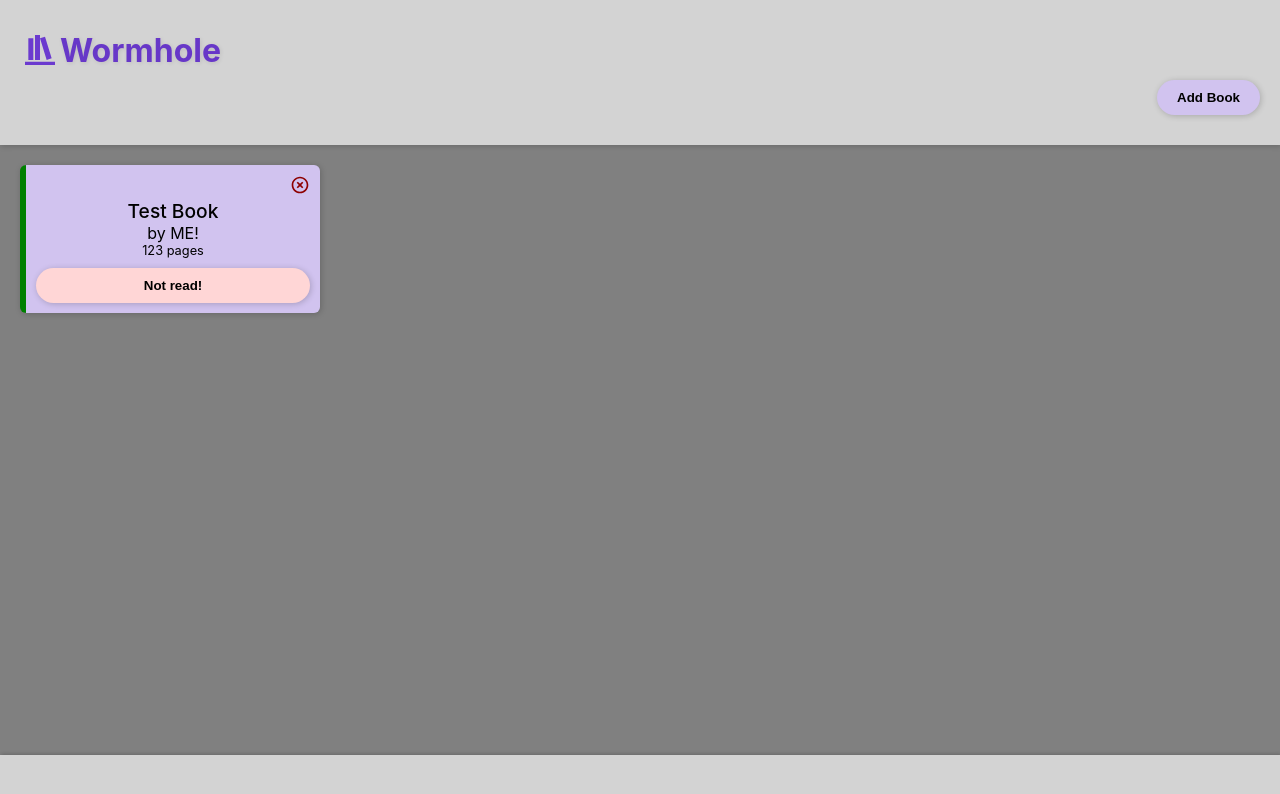
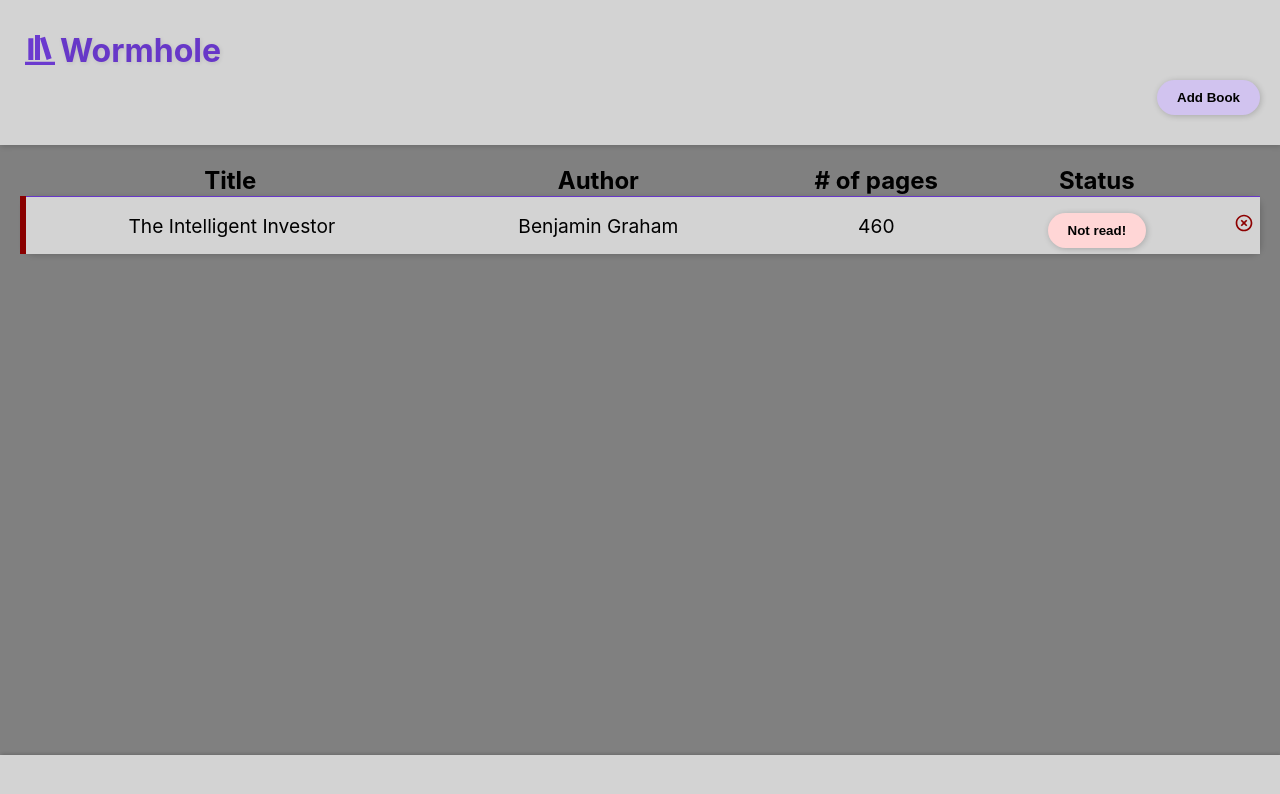
Before and after one commit to jcampbell57/odin-library, a plain HTML site: page index.html in a window 1280 px wide. Both pictures are taken after a click on the button "Not read!". Drawn offline with Linux system fonts and the light colour scheme.

Commit message:
conversion from grid/card to table/row

```diff
--- a/index.html
+++ b/index.html
@@ -22,15 +22,26 @@
         </div>
 
         <div class="content">
-            <div class="cardContainer">
-                <div class="card" id="notRead">
-                    <div class="closeContainer"><img src="assets/delete.svg" alt="delete" id="removeCard"></div>
-                    <span class="bookTitle">Test Book</span>
-                    <span class="bookAuthor">by ME!</span>
-                    <span class="bookPages">123 pages</span>
-                    <button class="bookStatusBtn" id="notRead">Not read!</button>
-                </div>
-            </div>
+            <table>
+                <thead>
+                    <tr>
+                        <th>Title</th>
+                        <th>Author</th>
+                        <th># of pages</th>
+                        <th>Status</th>
+                        <th></th>
+                    </tr>
+                </thead>
+                <tbody id="booklist">
+                    <tr id="notRead">
+                        <td class="bookTitle">The Intelligent Investor</td>
+                        <td class="bookAuthor">Benjamin Graham</td>
+                        <td class="bookPages">460</td>
+                        <td><button class="bookStatusBtn" id="notRead">Not read!</button></td>
+                        <td><div class="closeContainer"><img src="assets/delete.svg" alt="delete" id="removeRow"></div></td>
+                    </tr>
+                </tbody>
+            </table>
         </div>
 
         <div class="popup" id="noNewBook">
@@ -66,14 +77,6 @@
                                    placeholder="460">
                         </div>
 
-                        <div class="formRow">
-                            <label for="bookStatus"><span class="formLabel">Have you read this book?</span></label>
-                            <input type="dropdown"
-                                   id="bookStatus"
-                                   name="bookStatus"
-                                   placeholder="Not read!">
-                        </div>
-
                         <button id="submitBookBtn">Add Book</button>
 
                     </fieldset>
--- a/javascript.js
+++ b/javascript.js
@@ -1,24 +1,35 @@
 // page elements
 const addBookBtn = document.querySelector('.addBookBtn');
 const submitBookBtn = document.getElementById('submitBookBtn');
+
 const bookStatusBtn = document.querySelectorAll('.bookStatusBtn');
-
-const cardContainer = document.querySelector('.cardContainer')
-const card = document.querySelector('.card');
-const removeCard = document.querySelectorAll('#removeCard');
+const removeRow = document.querySelectorAll('#removeRow');
 
 const popup = document.querySelector('.popup');
 const closePopup = document.getElementById('closePopup');
+
 const bookTitle = document.getElementById('bookTitle');
 const bookAuthor = document.getElementById('bookAuthor');
 const bookPages = document.getElementById('bookPages');
 const bookStatus = document.getElementById('bookStatus');
 
 // library array
-let myLibrary = [];
+let myLibrary = [
+    // adding the placeholder books below breaks the book constructor
+    // {
+    //     title: 'The Intelligent Investor',
+    //     author: 'Benjamin Graham',
+    //     pages: '460',
+    // },
+    // {
+    //     title: 'A Random Walk Down Wall St',
+    //     author: 'Burton Malkiel',
+    //     pages: '464',
+    // },
+];
 
 // object constructor for new book
-function book(title, author, pages, read) {
+function book (title, author, pages, read) {
     this.title = title
     this.author = author
     this.pages = pages
@@ -58,14 +69,24 @@ closePopup.addEventListener('click', () => {
 
 // submit book
 submitBookBtn.addEventListener('click', (e) => {
+    e.preventDefault();
+    popup.id = 'noNewBook';
+    addCard();
 
-    e.preventDefault();
-    console.log(bookTitle.value);
-    console.log(bookAuthor.value);
-    console.log(bookPages.value);
-    console.log(bookStatus.value);
-    popup.id = 'noNewBook';
+    // for debugging
+    // console.log(bookTitle.value);
+    // console.log(bookAuthor.value);
+    // console.log(bookPages.value);
+})
 
+
+
+// add book / row
+
+
+
+// add book / card
+function addCard() {
     // create new card
     const newCard = document.createElement('div');
     newCard.setAttribute('class', 'card');
@@ -79,15 +100,15 @@ submitBookBtn.addEventListener('click', (e) => {
 
     const newBookTitle = document.createElement('span');
     newBookTitle.setAttribute('class', 'bookTitle');
-    newBookTitle.textContent = 'by ' + bookTitle.value;
+    newBookTitle.textContent = bookTitle.value;
 
     const newBookAuthor = document.createElement('span');
     newBookAuthor.setAttribute('class', 'bookAuthor');
-    newBookAuthor.textContent = bookAuthor.value;
+    newBookAuthor.textContent = 'by ' + bookAuthor.value;
 
     const newBookPages = document.createElement('span');
     newBookPages.setAttribute('class', 'bookPages');
-    newBookPages.textContent = bookPages.value = 'pages';
+    newBookPages.textContent = bookPages.value + 'pages';
 
     const newBookStatus = document.createElement('button');
     newBookStatus.setAttribute('class', 'bookStatusBtn');
@@ -104,6 +125,18 @@ submitBookBtn.addEventListener('click', (e) => {
 
     // append card to page
     cardContainer.appendChild(newCard);
+}
+
+
+
+// remove book / row
+removeRow.forEach(Btn => {
+    Btn.addEventListener('click', (e) => {
+        //need to figure out new way
+        // console.log(e.composedPath())
+        // old way
+        e.path[3].remove();
+    })
 })
 
 
@@ -112,27 +145,15 @@ submitBookBtn.addEventListener('click', (e) => {
 bookStatusBtn.forEach(Btn => {
     Btn.addEventListener('click', (e) => {
         if (e.target.id === 'read') {
-            card.id = 'notRead'
-            bookStatusBtn.id = 'notRead'
-            bookStatusBtn.textContent = 'Not read!'
+            e.path[2].id = 'notRead'
+            e.target.id = 'notRead'
+            e.target.textContent = 'Not read!'
         } else if (e.target.id === 'notRead') {
-            card.id = 'read'
-            bookStatusBtn.id = 'read'
-            bookStatusBtn.textContent = 'Read!'
+            e.path[2].id = 'read'
+            e.target.id = 'read'
+            e.target.textContent = 'Read!'
         } else {
             console.log('this is weird')
         }
     })
 })
-
-
-
-// remove book / card
-removeCard.forEach(Btn => {
-    Btn.addEventListener('click', (e) => {
-        //need to figure out new way
-        // console.log(e.composedPath())
-        // old way
-        e.path[2].remove();
-    })
-})
--- a/style.css
+++ b/style.css
@@ -19,7 +19,7 @@
 body {
     font-family: -apple-system,BlinkMacSystemFont,"Segoe UI",Roboto,Oxygen-Sans,Ubuntu,Cantarell,"Helvetica Neue",sans-serif;
     margin: 0;
-    height: 100vh;
+    min-height: 100vh;
     position: relative;
 }
 
@@ -53,7 +53,7 @@ button:active {
     box-shadow: var(--shadow-active);
 }
 
-/* Card button */
+/* Status button */
 .bookStatusBtn#notRead {
     background-color: hsl(0, 100%, 92%);
     margin-top: 10px;
@@ -128,43 +128,43 @@ button:active {
     background-color: var(--primary-color);
 }
 
-.cardContainer {
-    padding: 20px;
-    gap: 10px;
-    display: grid;
-    grid-template-columns: repeat(auto-fit, minmax(200px, 300px));
+
+
+/* table styling */
+
+table {
+    margin: 20px;
+    border-collapse: collapse;
+    width: calc(100% - 40px);
 }
 
+td {
+    padding: 6px;
+}
 
+thead tr {
+    border-bottom: 1px solid var(--primary-accent);
+    font-size: 1.5rem;
+}
 
-/* Book card styling */
+/* tbody {
+    border: 1px solid pink;
+} */
 
-.card {
-    display: flex;
-    flex-direction: column;
+tbody tr {
+    background-color: lightgray;
+    border-radius: 10px;
+    font-size: 1.2rem;
     text-align: center;
-    padding: 10px;
-    border-radius: 6px;
-    border-left: 6px solid var(--not-read);
-    background-color: var(--secondary-accent);
     box-shadow: var(--shadow-standard);
 }
 
-.card#read {
+tr#read {
     border-left: 6px solid var(--read);
 }
 
-.card#notRead {
+tr#notRead {
     border-left: 6px solid var(--not-read);
-}
-
-.bookTitle {
-    font-size: 1.2rem;
-    font-weight: 500;
-}
-
-.bookPages {
-    font-size: 0.8rem;
 }
 
 
```
